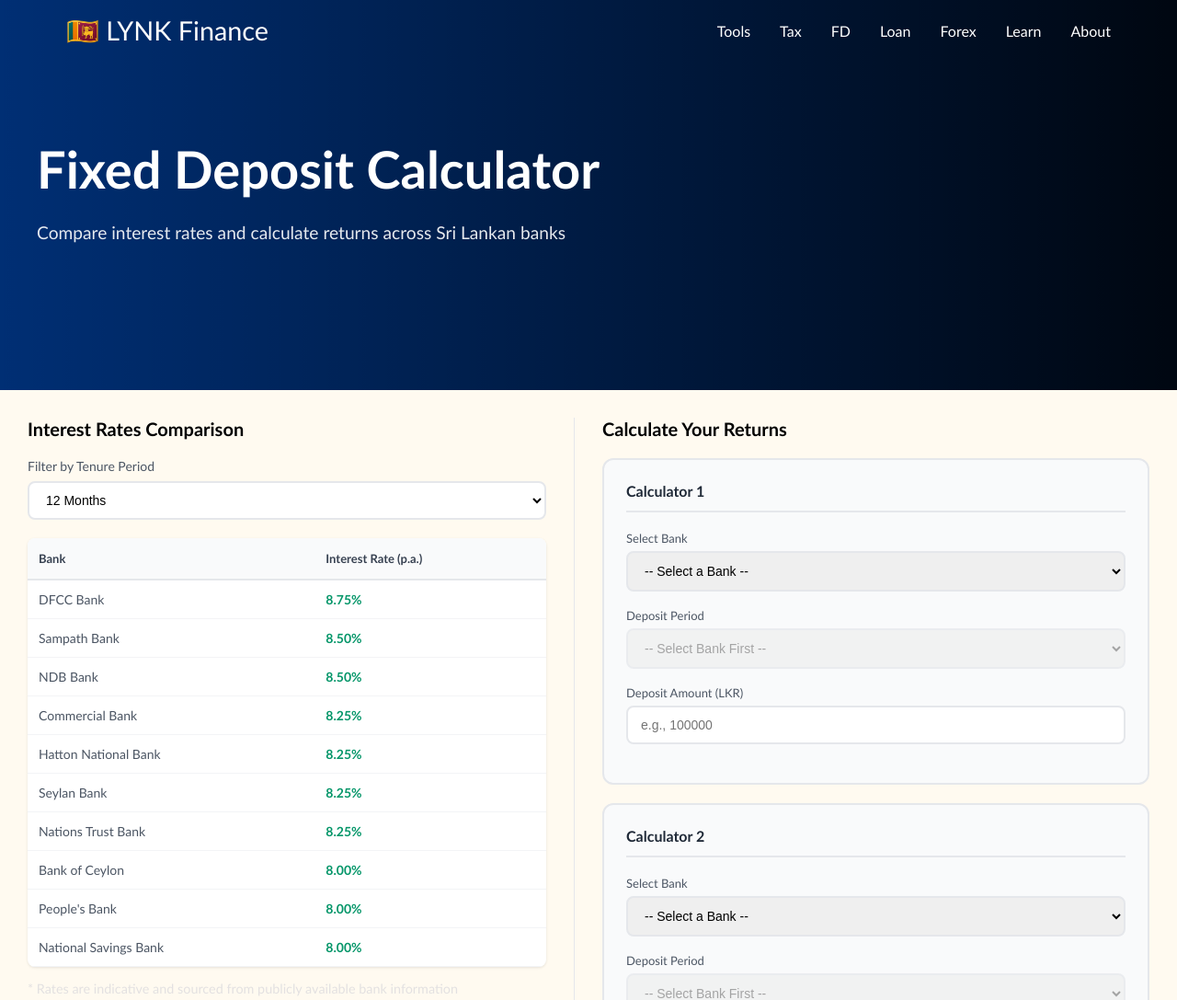
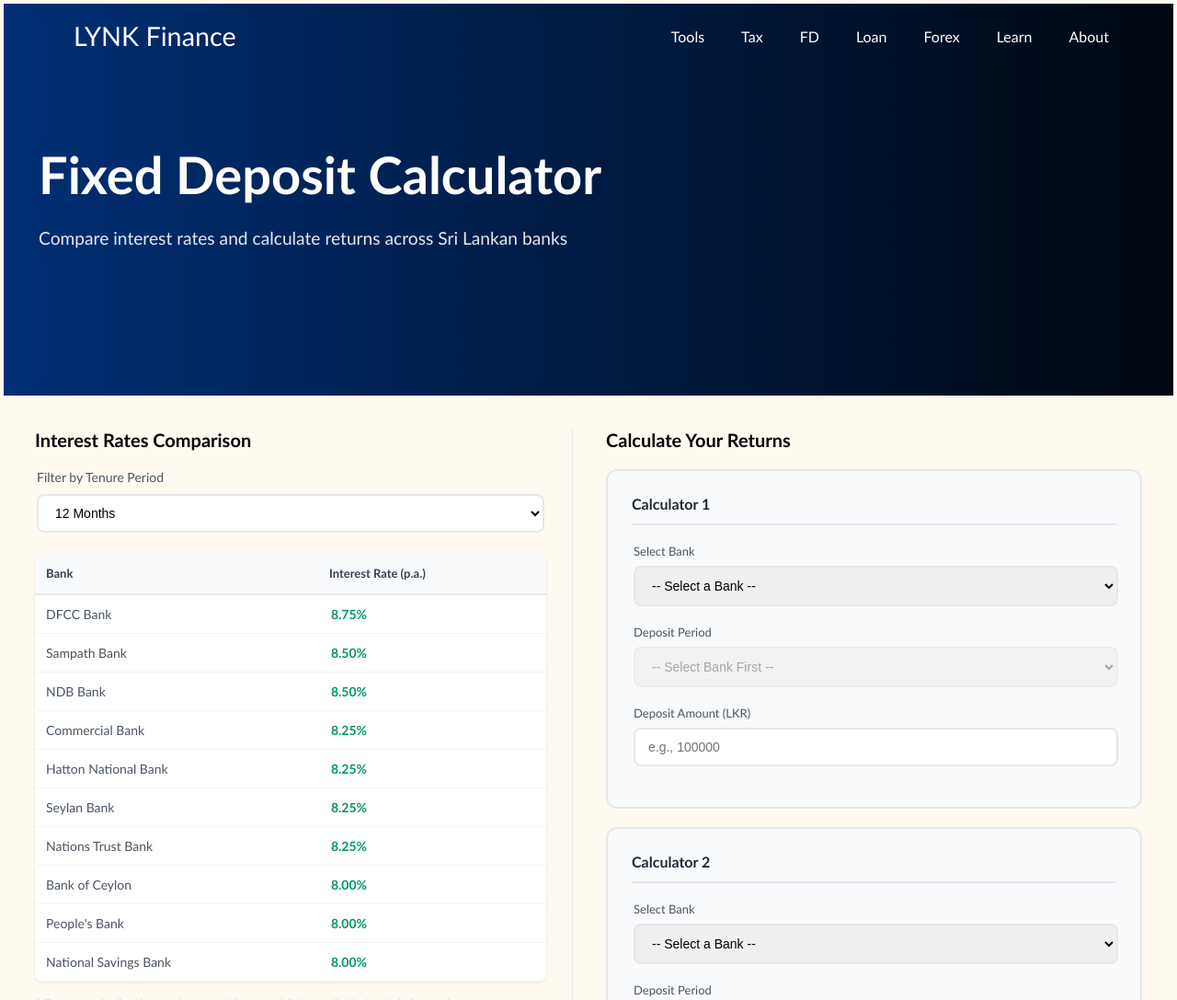
Before and after one commit to dinuraweli/finance-advisory-tool, a plain HTML site: page fd.html in a window 1280 px wide. Shown: the top 1087 px of the page at 92% size. Drawn offline with nearby package versions, Linux system fonts and the light colour scheme.

Commit message:
remove flag

```diff
--- a/css/base.css
+++ b/css/base.css
@@ -1,5 +1,5 @@
 *{
-    margin: 0;
+    margin: 2px;
     padding: 0;
     box-sizing: border-box;
 }
--- a/fd.html
+++ b/fd.html
@@ -14,7 +14,7 @@
 <body>
   <header>
         <nav class = "nav">
-            <div class = "logo"> <a href = "index.html" class = "logo"> 🇱🇰 LYNK Finance
+            <div class = "logo"> <a href = "index.html" class = "logo"> LYNK Finance
             </a>
         </div>
             <ul class = "nav-links">
```
Also changed, not shown: forex.html (+1 -1 lines), index.html (+1 -1 lines), landing.html (+1 -1 lines), loan.html (+1 -1 lines), tax.html (+1 -1 lines).
